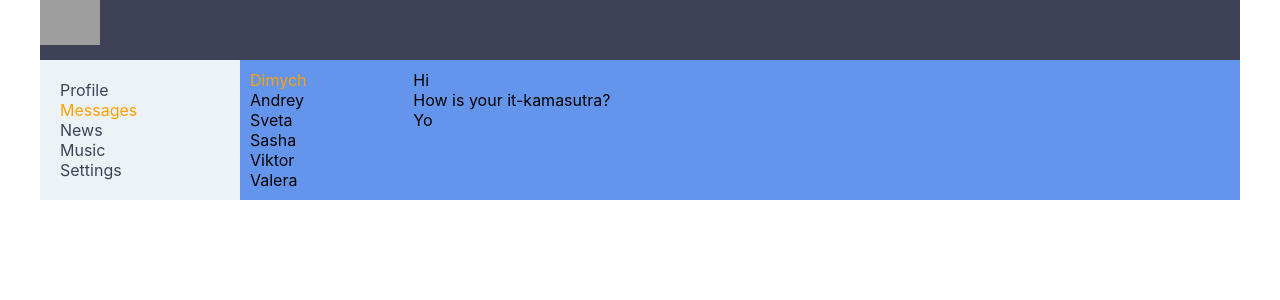
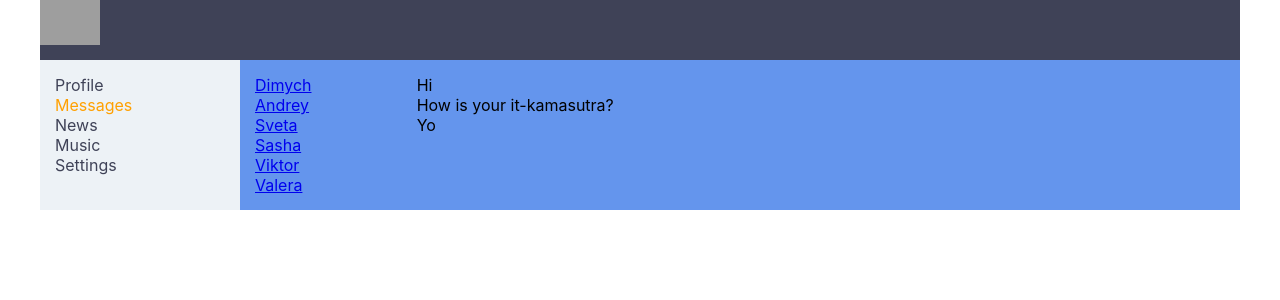
Before and after one commit to igor-minaev/samurai-way-it-incubator, a React (Create React App) app: page /dialogs in a window 1280 px wide. Shown: the top 300 px of the page. Built offline with nearby package versions, Linux system fonts and the light colour scheme; grey boxes are pictures that could not be loaded.

Commit message:
lesson 22

```diff
--- a/src/components/Dialogs/Dialogs.module.css
+++ b/src/components/Dialogs/Dialogs.module.css
@@ -1,7 +1,7 @@
 .dialogs {
     display: grid;
     grid-template-columns: 2fr 10fr;
-    padding: 10px;
+    padding: 15px;
 }
 
 .dialogsItems {
--- a/src/components/Dialogs/Dialogs.tsx
+++ b/src/components/Dialogs/Dialogs.tsx
@@ -1,27 +1,28 @@
 import React from 'react';
 import s from './Dialogs.module.css'
+import {NavLink} from "react-router-dom";
 
 export const Dialogs = () => {
     return (
         <div className={s.dialogs}>
             <div className={s.dialogsItems}>
                 <div className={s.dialog + ' ' + s.active}>
-                    Dimych
+                    <NavLink to={'/dialogs/1'}>Dimych</NavLink>
                 </div>
                 <div className={s.dialog}>
-                    Andrey
+                    <NavLink to={'/dialogs/2'}>Andrey</NavLink>
                 </div>
                 <div className={s.dialog}>
-                    Sveta
+                    <NavLink to={'/dialogs/3'}>Sveta</NavLink>
                 </div>
                 <div className={s.dialog}>
-                    Sasha
+                    <NavLink to={'/dialogs/4'}>Sasha</NavLink>
                 </div>
                 <div className={s.dialog}>
-                    Viktor
+                    <NavLink to={'/dialogs/5'}>Viktor</NavLink>
                 </div>
                 <div className={s.dialog}>
-                    Valera
+                    <NavLink to={'/dialogs/6'}>Valera</NavLink>
                 </div>
             </div>
             <div className={s.messages}>
--- a/src/components/Navbar/Navbar.module.css
+++ b/src/components/Navbar/Navbar.module.css
@@ -1,7 +1,7 @@
 .nav {
     grid-area: n;
     background-color: #edf2f6;
-    padding: 20px;
+    padding: 15px;
 }
 
 .item a {
```
